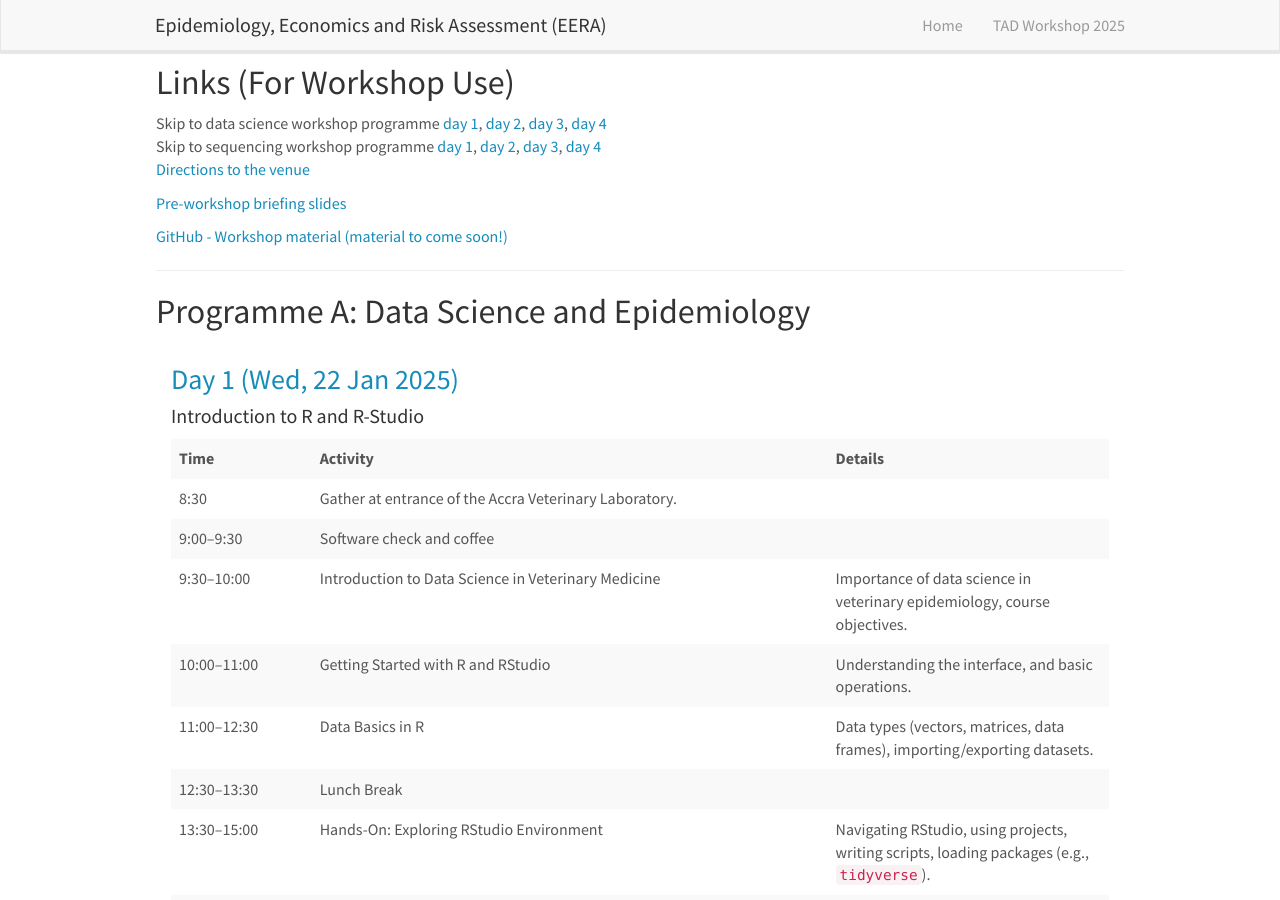
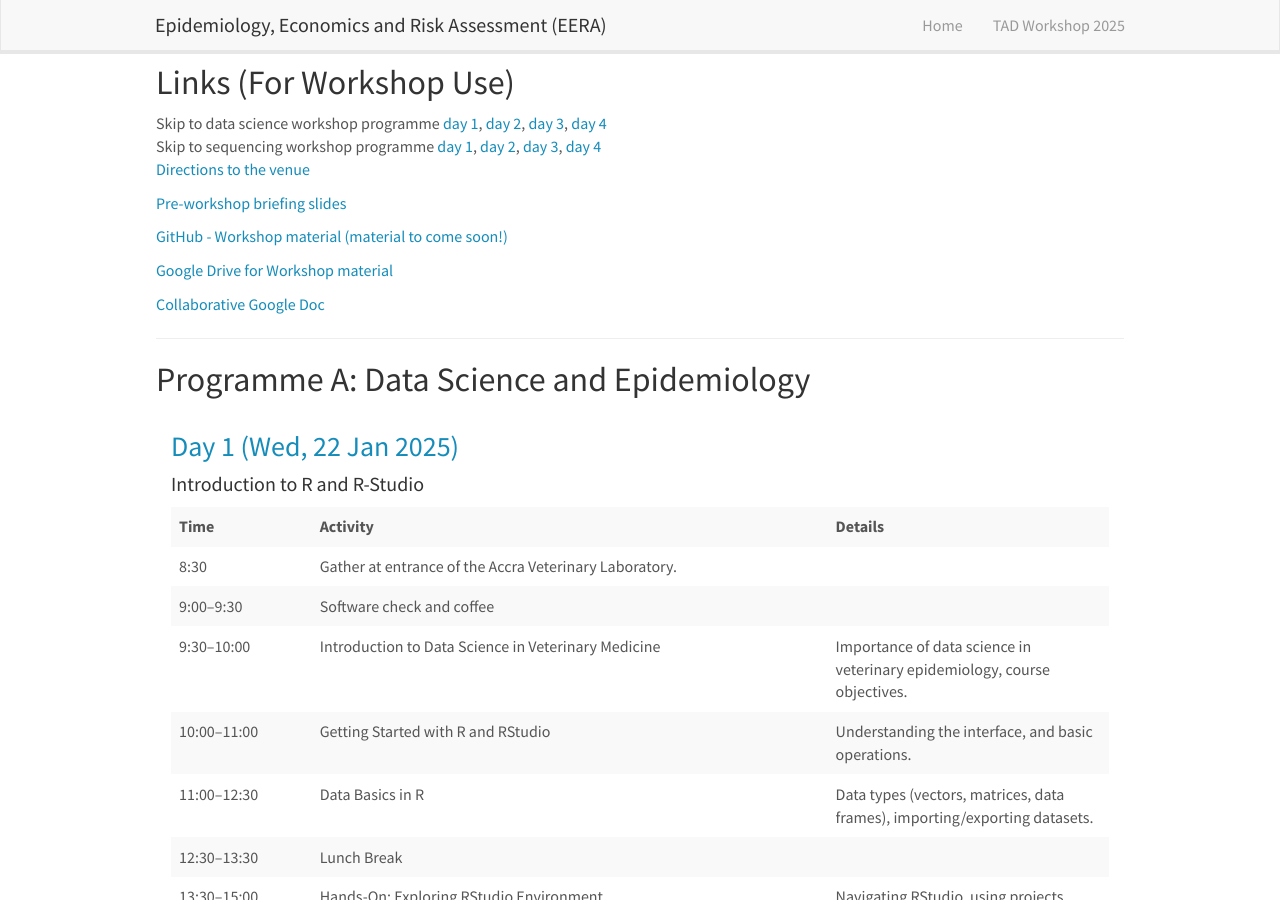
Before and after one commit to EERA-Edinburgh/eera-edinburgh.github.io, a Jekyll site: the page built from _pages/tad-workshop-ghana-2025.md, in a window 1280 px wide and 900 px high, scrolled down 700 px. Built offline with Jekyll 4.4.1, drawn with Linux system fonts in a browser that asks for light colours; nearby versions of some CDN libraries; comment, search, counter and statistics services are not loaded.

Commit message:
Add Google drive

```diff
--- a/_pages/tad-workshop-ghana-2025.md
+++ b/_pages/tad-workshop-ghana-2025.md
@@ -81,6 +81,10 @@ Skip to sequencing workshop programme [day 1](#day1-sb), [day 2](#day2-sb), [day
 [Pre-workshop briefing slides]({{ site.url }}{{ site.baseurl }}/downloads/pre-workshop_instructions.pdf)
 
 [GitHub - Workshop material (material to come soon!)](https://github.com/EERA-Edinburgh/TAD-Workshop-Ghana-2025)
+
+[Google Drive for Workshop material](https://drive.google.com/drive/folders/1DqvkLqZHzYIJLwGLSczB3ogvo7R1_g7S?usp=drive_link)
+
+[Collaborative Google Doc](https://docs.google.com/document/d/1ZXtF3jWl8L9C3ykYV5-wHW22roI5lCCd0pqKQdKHNFM/edit?usp=sharing)
 
 
 ---
```
